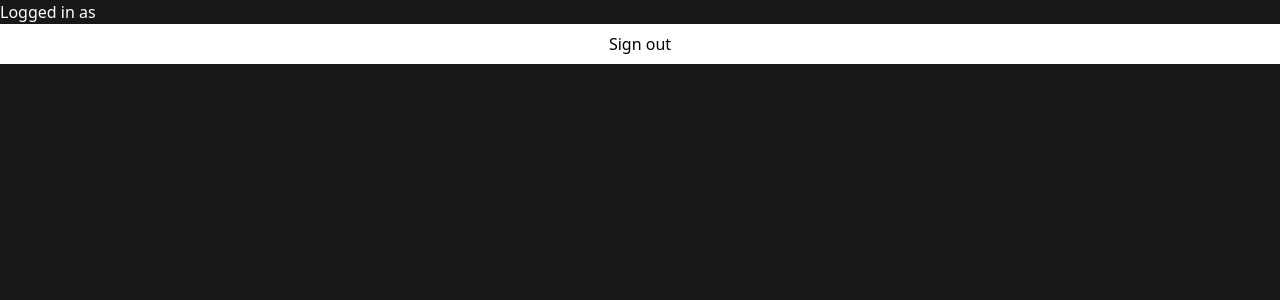
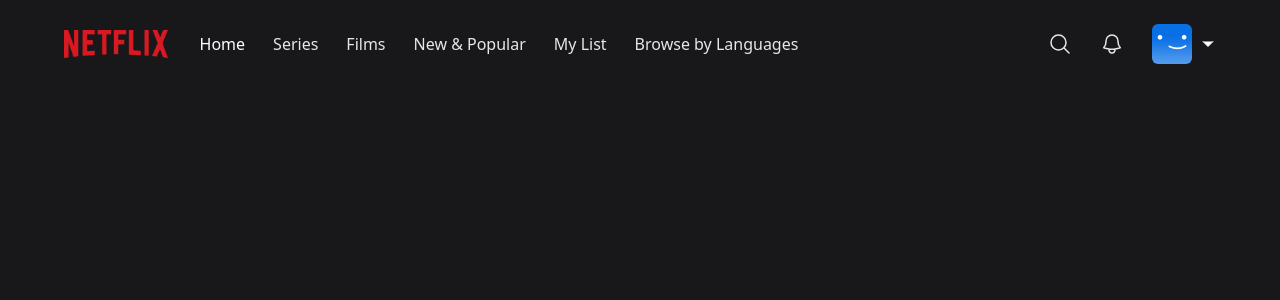
Before and after one commit to MykhailoKondrat/netflix-clone, a Next.js app: page / in a window 1280 px wide. Shown: the top 300 px of the page. Built offline with nearby package versions, Linux system fonts and the light colour scheme; no server answers; the database is empty; sample sign-in values are in the browser's storage.

Commit message:
add navbar

```diff
--- /dev/null
+++ b/components/AccountMenu.tsx
@@ -0,0 +1,33 @@
+import { signOut } from 'next-auth/react';
+import React from 'react';
+
+import useCurrentUser from '@/hooks/useCurrentUser';
+
+interface AccountMenuProps {
+  visible?: boolean;
+}
+
+const AccountMenu: React.FC<AccountMenuProps> = ({ visible }) => {
+  const { data: currentUser } = useCurrentUser();
+
+  if (!visible) {
+    return null;
+  }
+
+  return (
+    <div className="bg-black w-56 absolute top-14 right-0 py-5 flex-col border-2 border-gray-800 flex">
+      <div className="flex flex-col gap-3">
+        <div className="px-3 group/item flex flex-row gap-3 items-center w-full">
+          <img className="w-8 rounded-md" src="/images/default-blue.png" alt="" />
+          <p className="text-white text-sm group-hover/item:underline">{currentUser?.name}</p>
+        </div>
+      </div>
+      <hr className="bg-gray-600 border-0 h-px my-4" />
+      <div onClick={() => signOut()} className="px-3 text-center text-white text-sm hover:underline">
+        Sign out of Netflix
+      </div>
+    </div>
+  )
+}
+
+export default AccountMenu;
--- /dev/null
+++ b/components/MobileMenu.tsx
@@ -0,0 +1,38 @@
+import React from 'react';
+
+interface MobileMenuProps {
+  visible?: boolean;
+}
+
+const MobileMenu: React.FC<MobileMenuProps> = ({ visible }) => {
+  if (!visible) {
+    return null;
+  }
+
+  return (
+    <div className="bg-black w-56 absolute top-8 left-0 py-5 flex-col border-2 border-gray-800 flex">
+      <div className="flex flex-col gap-4">
+        <div className="px-3 text-center text-white hover:underline">
+          Home
+        </div>
+        <div className="px-3 text-center text-white hover:underline">
+          Series
+        </div>
+        <div className="px-3 text-center text-white hover:underline">
+          Films
+        </div>
+        <div className="px-3 text-center text-white hover:underline">
+          New & Popular
+        </div>
+        <div className="px-3 text-center text-white hover:underline">
+          My List
+        </div>
+        <div className="px-3 text-center text-white hover:underline">
+          Browse by Languages
+        </div>
+      </div>
+    </div>
+  )
+}
+
+export default MobileMenu;
--- /dev/null
+++ b/components/Navbar.tsx
@@ -0,0 +1,77 @@
+import React, { useCallback, useEffect, useState } from 'react';
+import { BellIcon, MagnifyingGlassIcon, ChevronDownIcon } from '@heroicons/react/24/outline';
+
+import AccountMenu from '@/components/AccountMenu';
+import MobileMenu from '@/components/MobileMenu';
+import NavbarItem from '@/components/NavbarItem';
+
+const TOP_OFFSET = 66;
+
+const Navbar = () => {
+  const [showAccountMenu, setShowAccountMenu] = useState(false);
+  const [showMobileMenu, setShowMobileMenu] = useState(false);
+  const [showBackground, setShowBackground] = useState(false);
+
+  useEffect(() => {
+    const handleScroll = () => {
+      console.log(window.scrollY)
+      if (window.scrollY >= TOP_OFFSET) {
+        setShowBackground(true)
+      } else {
+        setShowBackground(false)
+      }
+    }
+
+    window.addEventListener('scroll', handleScroll);
+
+    return () => {
+      window.removeEventListener('scroll', handleScroll);
+    }
+  }, []);
+
+  const toggleAccountMenu = useCallback(() => {
+    setShowAccountMenu((current) => !current);
+  }, []);
+
+  const toggleMobileMenu = useCallback(() => {
+    setShowMobileMenu((current) => !current);
+  }, []);
+
+  return (
+    <nav className="w-full fixed z-40">
+      <div className={`px-4 md:px-16 py-6 flex flex-row items-center transition duration-500 ${showBackground ? 'bg-zinc-900 bg-opacity-90' : ''}`}>
+        <img src="/images/logo.png" className="h-4 lg:h-7" alt="Logo" />
+        <div className="flex-row ml-8 gap-7 hidden lg:flex">
+          <NavbarItem label="Home" active />
+          <NavbarItem label="Series" />
+          <NavbarItem label="Films" />
+          <NavbarItem label="New & Popular" />
+          <NavbarItem label="My List" />
+          <NavbarItem label="Browse by Languages" />
+        </div>
+        <div onClick={toggleMobileMenu} className="lg:hidden flex flex-row items-center gap-2 ml-8 cursor-pointer relative">
+          <p className="text-white text-sm">Browse</p>
+          <ChevronDownIcon className={`w-4 text-white fill-white transition ${showMobileMenu ? 'rotate-180' : 'rotate-0'}`} />
+          <MobileMenu visible={showMobileMenu} />
+        </div>
+        <div className="flex flex-row ml-auto gap-7 items-center">
+          <div className="text-gray-200 hover:text-gray-300 cursor-pointer transition">
+            <MagnifyingGlassIcon className="w-6" />
+          </div>
+          <div className="text-gray-200 hover:text-gray-300 cursor-pointer transition">
+            <BellIcon className="w-6" />
+          </div>
+          <div onClick={toggleAccountMenu} className="flex flex-row items-center gap-2 cursor-pointer relative">
+            <div className="w-6 h-6 lg:w-10 lg:h-10 rounded-md overflow-hidden">
+              <img src="/images/default-blue.png" alt="" />
+            </div>
+            <ChevronDownIcon className={`w-4 text-white fill-white transition ${showAccountMenu ? 'rotate-180' : 'rotate-0'}`} />
+            <AccountMenu visible={showAccountMenu} />
+          </div>
+        </div>
+      </div>
+    </nav>
+  )
+}
+
+export default Navbar;
--- /dev/null
+++ b/components/NavbarItem.tsx
@@ -0,0 +1,25 @@
+import React from 'react';
+
+interface NavbarItemProps {
+  label: string;
+  active?: boolean;
+}
+
+const NavbarItem: React.FC<NavbarItemProps> = ({
+  label,
+  active,
+}) => {
+  return (
+    <div
+      className={
+        active
+          ? 'text-white cursor-default'
+          : 'text-gray-200 hover:text-gray-300 cursor-pointer transition'
+      }
+    >
+      {label}
+    </div>
+  );
+};
+
+export default NavbarItem;
--- a/package.json
+++ b/package.json
@@ -9,6 +9,7 @@
     "lint": "next lint"
   },
   "dependencies": {
+    "@heroicons/react": "^2.0.16",
     "@prisma/client": "^4.11.0",
     "@types/node": "18.15.3",
     "@types/react": "18.0.28",
--- a/pages/index.tsx
+++ b/pages/index.tsx
@@ -1,6 +1,8 @@
 import { getSession, signOut } from 'next-auth/react';
 import { NextPageContext } from 'next';
 import useCurrentUser from '@/hooks/useCurrentUser';
+import React from 'react';
+import Navbar from '@/components/Navbar';
 
 export async function getServerSideProps(
   context: NextPageContext
@@ -20,18 +22,20 @@
 export default function Home() {
   const { data: user } = useCurrentUser();
   return (
-    <div>
-      <p className="text-white">
-        Logged in as {user?.email}
-      </p>
-      <button
-        className="h-10 w-full bg-white"
-        onClick={() => {
-          signOut();
-        }}
-      >
-        Sign out
-      </button>
-    </div>
+    <>
+
+      <Navbar />
+      {/*<p className="text-white">*/}
+      {/*  Logged in as {user?.email}*/}
+      {/*</p>*/}
+      {/*<button*/}
+      {/*  className="h-10 w-full bg-white"*/}
+      {/*  onClick={() => {*/}
+      {/*    signOut();*/}
+      {/*  }}*/}
+      {/*>*/}
+      {/*  Sign out*/}
+      {/*</button>*/}
+    </>
   );
 }
--- a/pages/profiles.tsx
+++ b/pages/profiles.tsx
@@ -1,20 +1,22 @@
-import { NextPageContext } from "next";
-import { getSession, useSession } from "next-auth/react";
-import { useRouter } from "next/router";
-import { useCallback } from "react";
+import { NextPageContext } from 'next';
+import { getSession, useSession } from 'next-auth/react';
+import { useRouter } from 'next/router';
+import { useCallback } from 'react';
 
-import useCurrentUser from "@/hooks/useCurrentUser";
+import useCurrentUser from '@/hooks/useCurrentUser';
 
 const images = [
   '/images/default-blue.png',
-  '/images/default-green.png'
-]
+  '/images/default-green.png',
+];
 
 interface UserCardProps {
   name: string;
 }
 
-export async function getServerSideProps(context: NextPageContext) {
+export async function getServerSideProps(
+  context: NextPageContext
+) {
   const session = await getSession(context);
 
   if (!session) {
@@ -22,13 +24,13 @@
       redirect: {
         destination: '/auth',
         permanent: false,
-      }
-    }
+      },
+    };
   }
 
   return {
-    props: {}
-  }
+    props: {},
+  };
 }
 
 const UserCard: React.FC<UserCardProps> = ({ name }) => {
@@ -36,13 +38,23 @@
 
   return (
     <div className="group flex-row w-44 mx-auto">
-      <div className="w-44 h-44 rounded-md flex items-center justify-center border-2 border-transparent group-hover:cursor-pointer group-hover:border-white overflow-hidden">
-        <img draggable={false} className="w-max h-max object-contain" src={imgSrc} alt="" />
-      </div>
-      <div className="mt-4 text-gray-400 text-2xl text-center group-hover:text-white">{name}</div>
+      <>
+        <div className="w-44 h-44 rounded-md flex items-center justify-center border-2 border-transparent group-hover:cursor-pointer group-hover:border-white overflow-hidden">
+          <img
+            draggable={false}
+            className="w-max h-max object-contain"
+            src={imgSrc}
+            alt=""
+          />
+        </div>
+      </>
+        <>
+          <div className="mt-4 text-gray-400 text-2xl text-center group-hover:text-white">
+          {name}
+        </div></>
     </div>
   );
-}
+};
 
 const App = () => {
   const router = useRouter();
@@ -55,7 +67,9 @@
   return (
     <div className="flex items-center h-full justify-center">
       <div className="flex flex-col">
-        <h1 className="text-3xl md:text-6xl text-white text-center">Who&#39;s watching?</h1>
+        <h1 className="text-3xl md:text-6xl text-white text-center">
+          Who&#39;s watching?
+        </h1>
         <div className="flex items-center justify-center gap-8 mt-10">
           <div onClick={() => selectProfile()}>
             <UserCard name={currentUser?.name} />
@@ -64,6 +78,6 @@
       </div>
     </div>
   );
-}
+};
 
 export default App;
```
Also changed, not shown: 1 other file (tests, documents, lock files or other folders).
